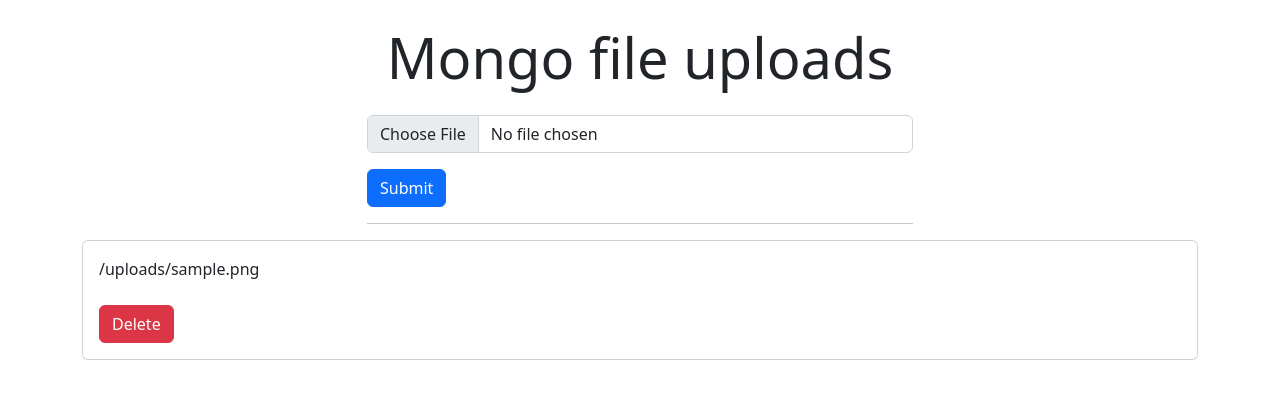
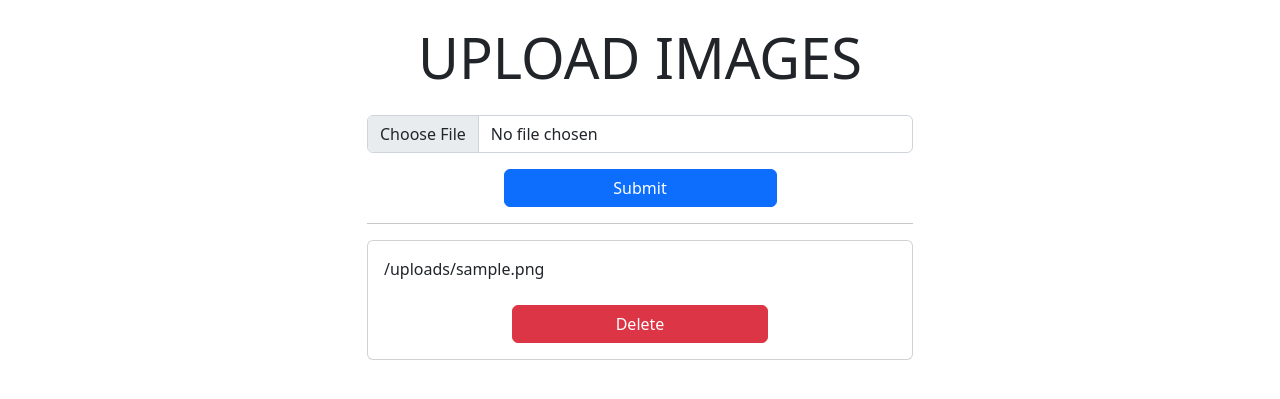
Before and after one commit to programmerahul/UploadImages, a Node project: template views/index.ejs in a window 1280 px wide. Shown: the top 399 px of the page. Run offline with Node 20 templates, Linux system fonts and the light colour scheme; the template is opened without the code that fills it: most values are stand-ins (such as "Sample title", 1, 10 or a date in 2020); some libraries are stand-ins or nearby versions.

Commit message:
submit button fixed

```diff
--- a/views/index.ejs
+++ b/views/index.ejs
@@ -22,7 +22,7 @@
     <div class="container">
       <div class="row">
         <div class="col-md-6 m-auto">
-          <h1 class="text-center display-4 my-4">Mongo file uploads</h1>
+          <h1 class="text-center display-4 my-4">UPLOAD IMAGES</h1>
           <form action="/upload" method="POST" enctype="multipart/form-data">
             <div class="input-group mb-3">
               <input
@@ -32,29 +32,32 @@
                 class="input-group-input form-control"
               />
             </div>
-            <input
-              type="submit"
-              value="Submit"
-              class="btn btn-primary btn-block"
-            />
+            <div style="display:flex;justify-content: center;">
+              <input
+                type="submit"
+                value="Submit"
+                class="btn btn-primary col-6"
+              />
+            </div>
           </form>
           <hr />
         </div>
       </div>
-      <%if(files){%> <% files.forEach((file,index)=>{ %>
+      <%if(files){%> <% files.reverse().forEach((file,index)=>{ %>
         <%if(index%3==0) {%>
             <div class="row">
         <% }%>
-          <div class="col">
+          <div class="col-md-6 m-auto ">
           <div  class="card card-body mb-3">
             <% if(file.isImage){%>
-            <img src="image/<%= file.filename %>" alt="" />
+            <img  style="object-fit: contain; max-height:50vh;" src="image/<%= file.filename %>" alt="" />
             <% }else{%> <%= file.filename%> <% }%>
             <form
+            style="display: flex;justify-content: center;"
               method="POST"
               action="/files/<%= file.filename%>?_method=DELETE"
             >
-              <button class="btn btn-danger btn-block mt-4">Delete</button>
+              <button class="btn btn-danger btn-block mt-4 col-6">Delete</button>
             </form>
           </div>
           </div>
```
